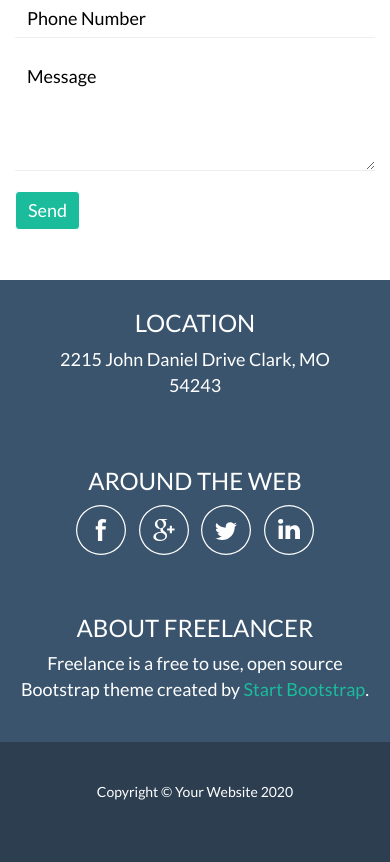
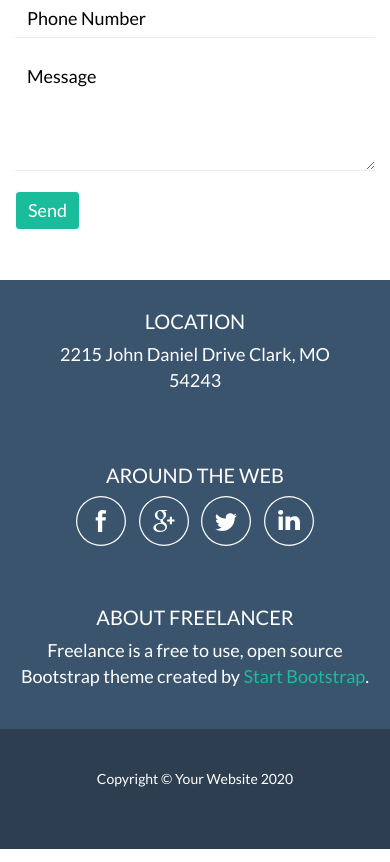
Before and after one commit to martina-amore/html-css-bootstrap-freelancer, a plain HTML site: page index.html in a window 390 px wide. Shown: the part 4028-4890 px from the top of the page. Drawn offline with nearby package versions, Linux system fonts and the light colour scheme.

Commit message:
Small changes to font

```diff
--- a/css/style.css
+++ b/css/style.css
@@ -280,6 +280,10 @@ hr {
         font-size: 3rem;
     }
 
+    .footer-top h3 {
+        font-size: 2rem;
+    }
+
     .main-central2 .text1 {
         margin-left: 90px;
         margin-right: 90px;
```
